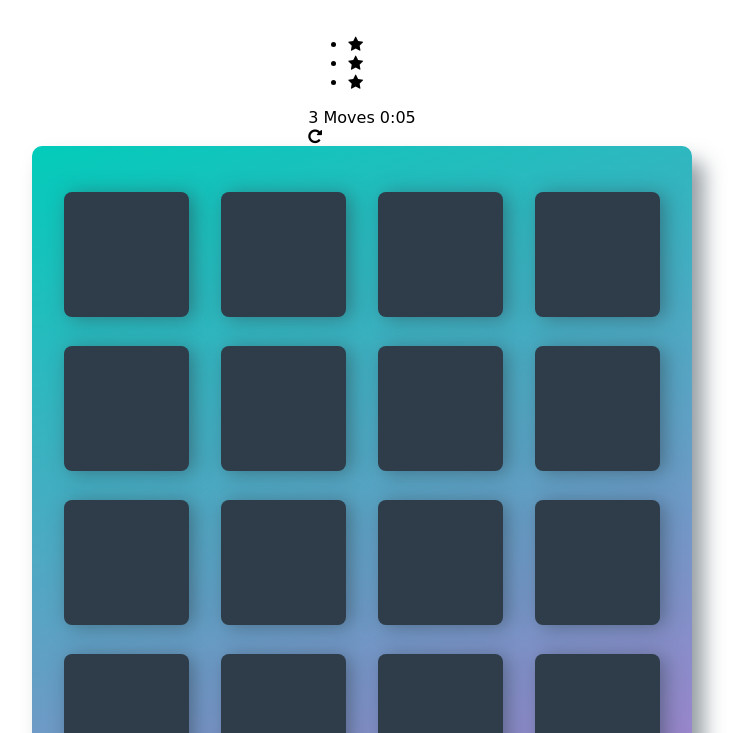
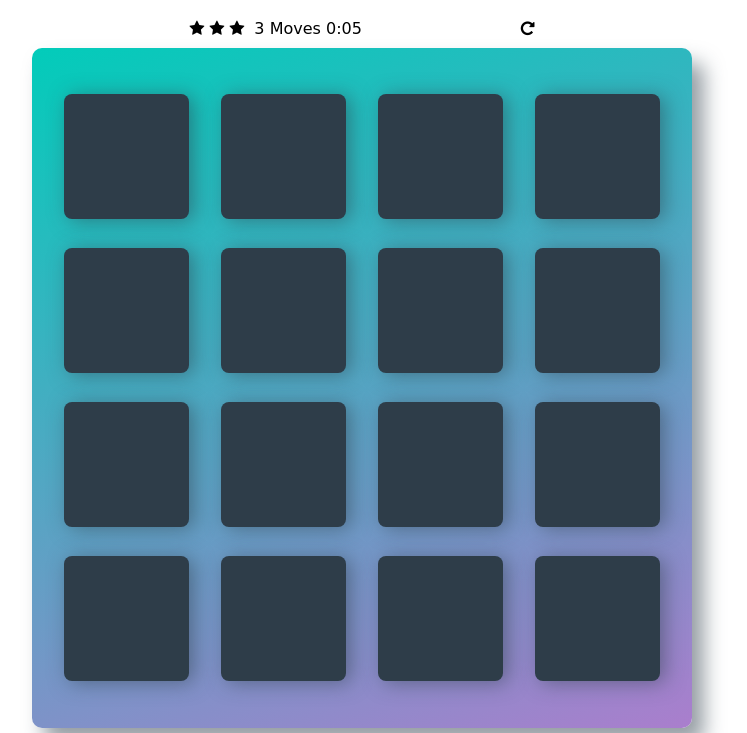
Before and after one commit to join2akshay/arcade-game, a plain HTML site: page index.html in a window 1280 px wide. Shown: the part 67-800 px from the top of the page, without its empty margins (278-1025 px from the left). Drawn offline with nearby package versions, Linux system fonts and the light colour scheme; a web font is replaced by a local one.

Commit message:
Update app.css

```diff
--- a/app.css
+++ b/app.css
@@ -70,3 +70,40 @@ h1 {
     background: #02b3e4;
     cursor: default;
 }
+
+.deck .card.show {
+    font-size: 33px;
+}
+
+.deck .card.match {
+    cursor: default;
+    background: #02ccba;
+    font-size: 33px;
+}
+
+/*
+ * Styles for the Score Panel
+ */
+
+.score-panel {
+    text-align: left;
+    width: 345px;
+    margin-bottom: 10px;
+}
+
+.score-panel .stars {
+    margin: 0;
+    padding: 0;
+    display: inline-block;
+    margin: 0 5px 0 0;
+}
+
+.score-panel .stars li {
+    list-style: none;
+    display: inline-block;
+}
+
+.score-panel .restart {
+    float: right;
+    cursor: pointer;
+}
```
